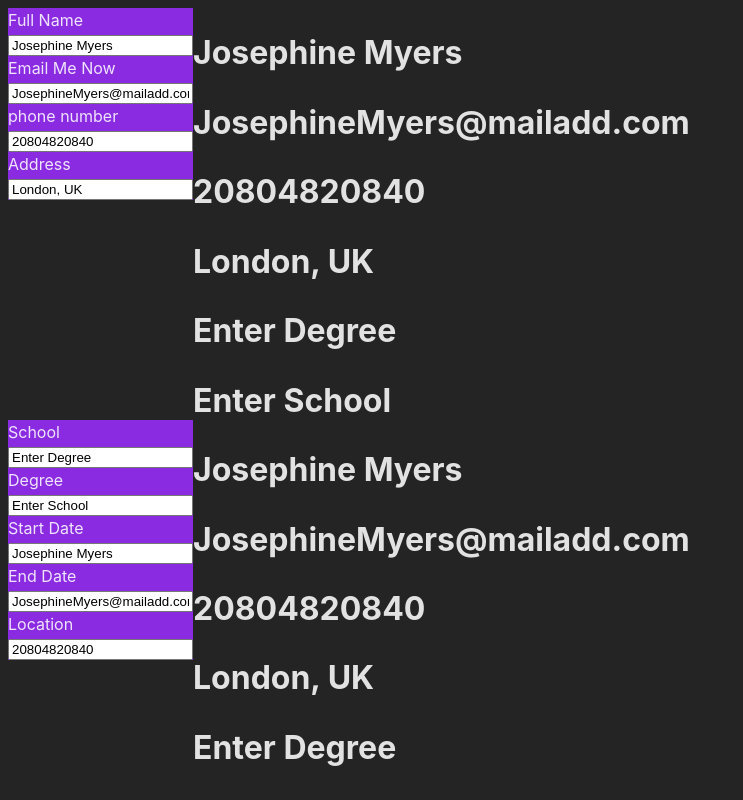
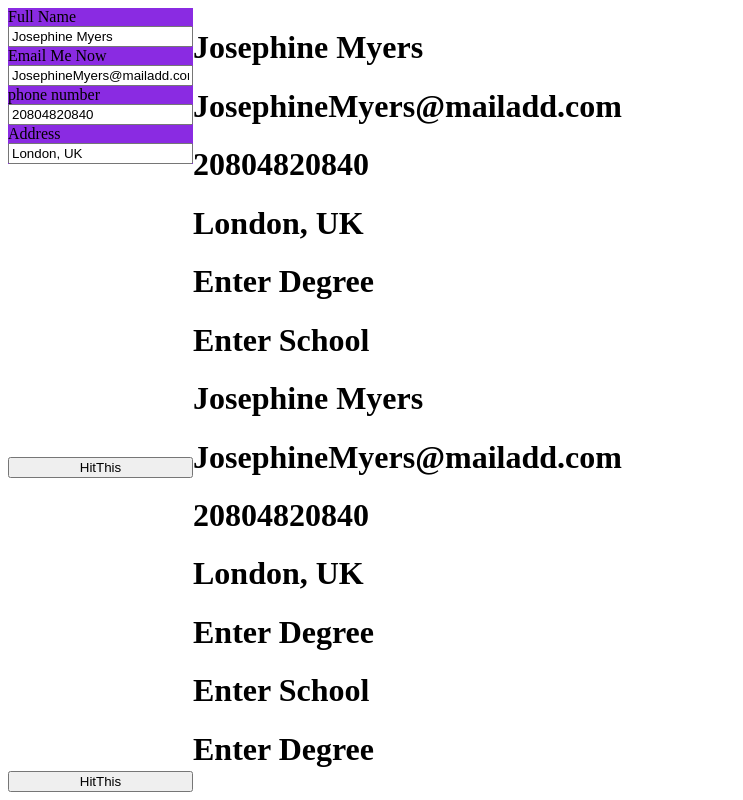
Before and after one commit to Velertra/newCVB, a React app: page / in a window 1280 px wide. Shown: the top 800 px of the page, without its empty margins (0-743 px from the left). Built offline with nearby package versions, Linux system fonts and the light colour scheme; the HTML template or start-up script is replaced by a standard one.

Commit message:
keep forgetting to commit..

```diff
--- a/package.json
+++ b/package.json
@@ -16,6 +16,7 @@
     "uuid": "^9.0.1"
   },
   "devDependencies": {
+    "@babel/core": "^7.23.2",
     "@types/react": "^18.2.15",
     "@types/react-dom": "^18.2.7",
     "@vitejs/plugin-react": "^4.0.3",
--- a/src/components/base.scss
+++ b/src/components/base.scss
@@ -1,8 +1,10 @@
 body{
+    height: 98vh;
 }
 
 #root{
     display: flex;
+    height: 100%;
 }
 
 .left-side-div{
@@ -11,14 +13,18 @@ body{
     justify-content: space-between;
 }
 
-.personalDetailsDiv,
-.educationDetailsDiv,
-.experienceDetailsDiv {
+.personalDetails,
+.educationDetails,
+.experienceDetails {
     background-color: blueviolet;
 
 }
 
+.educationDetails,
+.experienceDetails {
+    display: none;
+
+}
 .cvDisplayDiv{
     overflow: scroll;
-    max-height: 100%;
 }
--- a/src/components/defaultData.jsx
+++ b/src/components/defaultData.jsx
@@ -2,6 +2,7 @@ import { useState } from "react";
 import DisplayDivider from '../utilities/separationFunction.jsx'
 import { v4 as uuidv4 } from 'uuid'
 import './base.scss'
+import AcordionBtn from "../utilities/accordionFunc.jsx";
 
 export default function DefaultData() {
     const [inputs, setInputs] = useState({
@@ -46,107 +47,119 @@ export default function DefaultData() {
           name: 'text2',
           label: 'Email Me Now',
           placeholder: 'JosephineMyers@mailadd.com',
+
         },
         {
           name: 'text3',
           label: 'phone number',
           placeholder: '20804820840',
+
         },
         {
           name: 'text4',
           label: 'Address',
           placeholder: 'London, UK',
+
         },
         /* Education Info */
         {
           name: 'text5',
           label: 'School',
           placeholder: 'London City University',
+
         },
         {
           name: 'text6',
           label: 'Degree',
           placeholder: 'Bachelors in Economics',
+
         },
         {
           name: 'text7',
           label: 'Start Date',
           placeholder: '08/2020',
+
         },
         {
           name: 'text8',
           label: 'End Date',
           placeholder: 'present',
+
         },{
           name: 'text9',
           label: 'Location',
           placeholder: 'New York City, US',
+
         },
         /* Experience Info */
         {
           name: 'text10',
           label: 'Company Name',
           placeholder: 'Umbrella Inc.',
+
         },
         {
           name: 'text11',
           label: 'Position Title',
           placeholder: 'Enter School',
+
         },
         {
           name: 'text12',
           label: 'Start Date',
           placeholder: 'London City University',
+
         },
         {
           name: 'text13',
           label: 'End Date',
           placeholder: 'London City University',
+
         },
         {
           name: 'text14',
           label: 'Location',
           placeholder: 'London City University',
+
         },
         {
           name: 'text15',
           label: 'Description',
           placeholder: 'Designed and prototyped user interface patterns for various clients in various industries, ranging from self-service apps within the telecommunications-sector to mobile games for IOS and Android',
+
         },
       ];
 
       return (
         <>
-          <div className="left-side-div">
+          <div key={'left'} className="left-side-div">
             <DisplayDivider
-              id={personalDetailsId}
               fields={inputFields.slice(0, 4)}
               inputs={inputs}
               onChange={handleInputChange}
-              name={'personalDetailsDiv'}
+              className={"personalDetails"}
             />
+            <AcordionBtn />
             <DisplayDivider
-              id={educationDetailsId}
               fields={inputFields.slice(4, 9)}
               inputs={inputs}
               onChange={handleInputChange}
-              name={'educationDetailsDiv'}
+              className={"educationDetails"}
             />
+
+            <AcordionBtn />
             <DisplayDivider
-              id={experienceDetailsId}
               fields={inputFields.slice(9)}
               inputs={inputs}
               onChange={handleInputChange}
-              name={'experienceDetailsDiv'}
+              className={'experienceDetails'}
             />
           </div>
-          <div className="cvDisplayDiv">
+          <div key={'cvDisplayDiv'} className="cvDisplayDiv">
             {Object.values(inputs).map((value, index) => (
-              <>
-                <div>
-                  <h1 key={index}>{value}</h1>
+                <div key={inputFields[index].name} className={inputFields[index].name}>
+                  <h1>{value}</h1>
                 </div>
-              </>
             ))}
           </div>
         </>
--- a/src/index.css
+++ b/src/index.css
@@ -1,4 +1,4 @@
-:root {
+/* :root {
   font-family: Inter, system-ui, Avenir, Helvetica, Arial, sans-serif;
   line-height: 1.5;
   font-weight: 400;
@@ -13,3 +13,4 @@
   -moz-osx-font-smoothing: grayscale;
   -webkit-text-size-adjust: 100%;
 }
+ */
--- /dev/null
+++ b/src/utilities/accordionFunc.jsx
@@ -0,0 +1,6 @@
+export default function acordionBtn(pickedName) {
+    return (
+        <button>HitThis</button>
+    )
+
+}
--- a/src/utilities/separationFunction.jsx
+++ b/src/utilities/separationFunction.jsx
@@ -1,16 +1,20 @@
-import { v4 as uuidv4 } from 'uuid'
+import { useState } from "react";
 
-export default function DisplayDivider({ fields, inputs, onChange, name }) {
+export default function DisplayDivider({ fields, inputs, onChange, name, className }) {
+    const [dropDown, setDropDown] = useState(false)
+
+
     return (
-      <div className={name}>
+      <div className={className}>
         {fields.map((field) => (
           <div key={field.name}>
-            <label>{field.label}{' '}</label>
-            <input
-              value={inputs[field.name]}
-              placeholder={field.placeholder}
-              onChange={(e) => onChange(e, field.name)}
-            />
+            <label>{field.label}{' '}
+                <input
+                value={inputs[field.name]}
+                placeholder={field.placeholder}
+                onChange={(e) => onChange(e, field.name)}
+                />
+            </label>
           </div>
         ))}
       </div>
```
Also changed, not shown: src/App.jsx (+1 -58 lines), src/components/defaultTester.jsx (added, +63 -0 lines), 1 other file (tests, documents, lock files or other folders).
